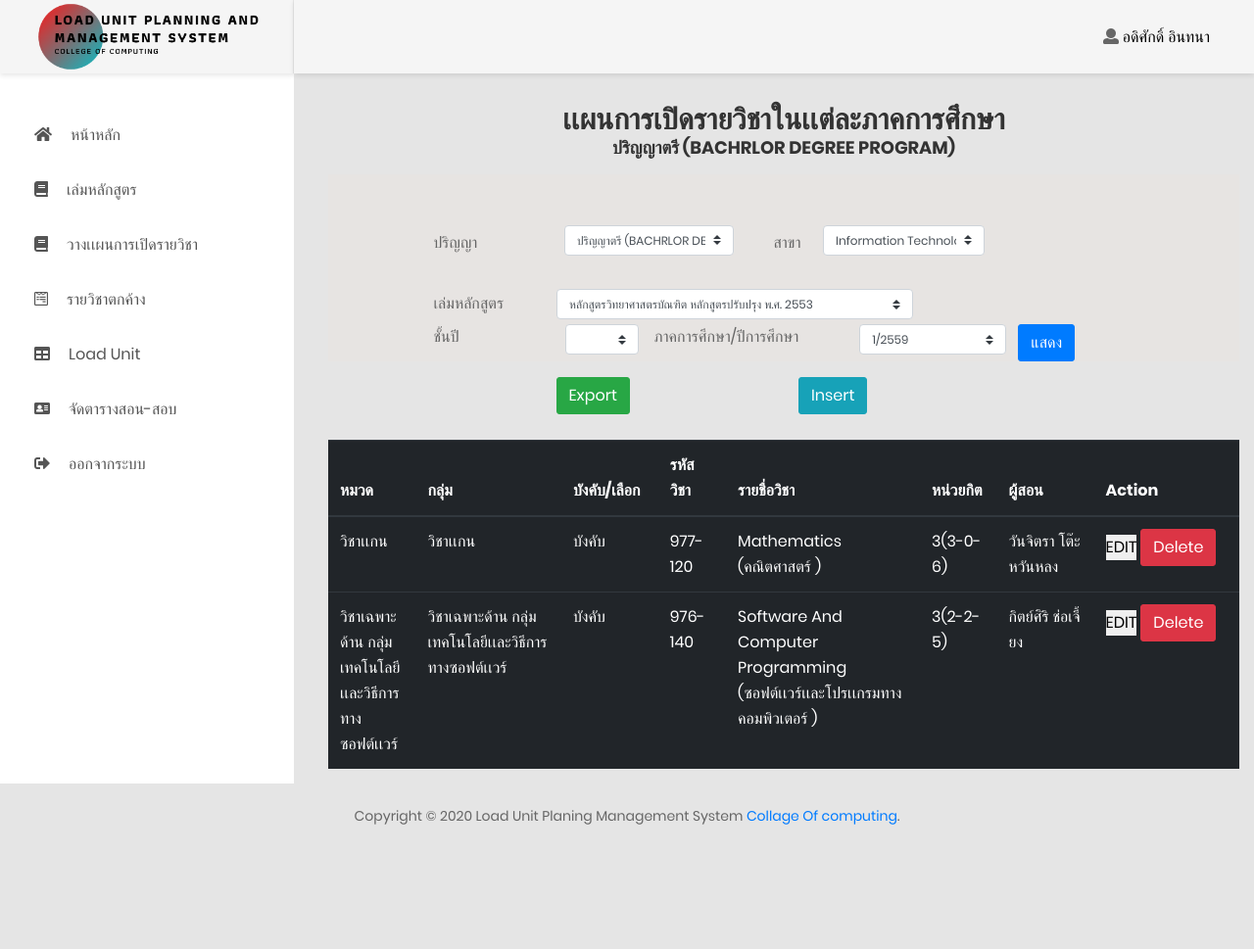
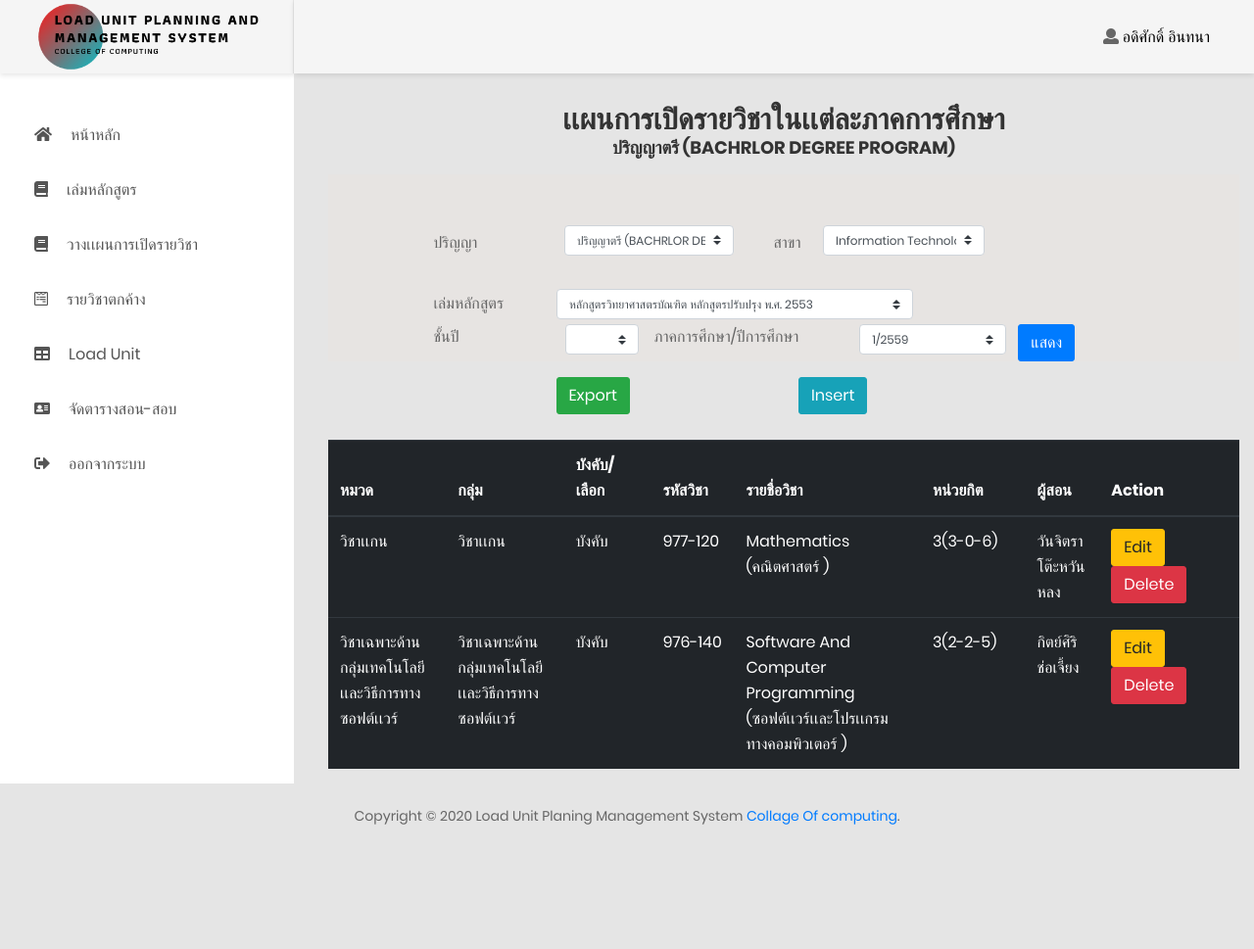
Before and after one commit to meipraewrung/LoadUnit, a PHP site: page /openCourse.php in a window 1280 px wide. Shown: the whole page at 98% size. Run offline with PHP 8.4, Linux system fonts and the light colour scheme; a user stored in the database is signed in; data comes from the database, SQL or seed files in the repository; data that the repository does not hold is empty.

Commit message:
Edit Page OpenCourse

```diff
--- a/openCourse.php
+++ b/openCourse.php
@@ -321,25 +321,16 @@ $username = $_SESSION['staff_nameSur'];
         <!-- table -->
 
         <div class="container-fluid">
+
+        <form action="" method="post">
           <table class="table table-dark">
-            <colgroup>
-              <!-- col1 -->
-              <col width="7%">
-              <!-- col2 -->
-              <col width="15%">
-              <!-- col3 -->
-              <col width="10%">
-              <!-- col4 -->
-              <col width="7%">
-              <!-- col5 -->
-              <col width="20%">
-              <!-- col6 -->
-              <col width="5%">
-              <!-- col7 -->
-              <col width="10%">
-              <!-- col8 -->
-              <col width="15%">
-            </colgroup>
+              <colgroup>
+                <col span="4" width="60">
+                <col width="100">
+                <col width="30">
+                <col width="30">
+                <col width="80">
+              </colgroup>
             <thead>
               <tr>
                 <th scope="col">หมวด</th>
@@ -382,10 +373,12 @@ $username = $_SESSION['staff_nameSur'];
               <td>$OC_credit</td>
               <td>$OC_instructor</td>
               <td>
-              <input type='submit' name='edit' value='EDIT' id='openCourse_ID'>
+
+              <a href=openCourseEdit.php?openCourse_ID=" . $OC_id . " >
+              <button type='button' name ='edit.$OC_id' class='btn btn-warning' >Edit</button></a>
 
               <a onClick=\"javascript: return confirm('Please confirm deletion');\" href=openCourseDelete.php?openCourse_ID=" . $OC_id . " >
-              <button type='button' name ='delete' class='btn btn-danger' >Delete</button></a></td>
+              <button type='button' name ='delete.$OC_id' class='btn btn-danger' >Delete</button></a></td>
 
 
 
@@ -397,7 +390,7 @@ $username = $_SESSION['staff_nameSur'];
 
 
           </table>
-
+        </form>
         </div>
         <br>
       </div>
--- a/openCourseInsert.php
+++ b/openCourseInsert.php
@@ -306,7 +306,7 @@
 
 
                 <label for="InputCatagory">หมวด</label>
-                <input type="text" class="form-control" name="InputCatagory"  id="InputCatagory"  placeholder="วิชาเเกน">
+                <input type="text" class="form-control" name="InputCatagory"  id="InputCatagory"  placeholder="วิชาเฉพาะ">
 
                 <label for="InputGroup">กลุ่ม</label>
                 <input type="text" class="form-control" name="InputGroup"  id="InputGroup" placeholder="วิชาเเกน">
@@ -353,8 +353,6 @@
   </div>
 
   <?php
-
-
 
         if(isset($_POST['save1'])){
           $course = $_POST["course"];
```
Also changed, not shown: openCourseEdit.php (+30 -39 lines).
